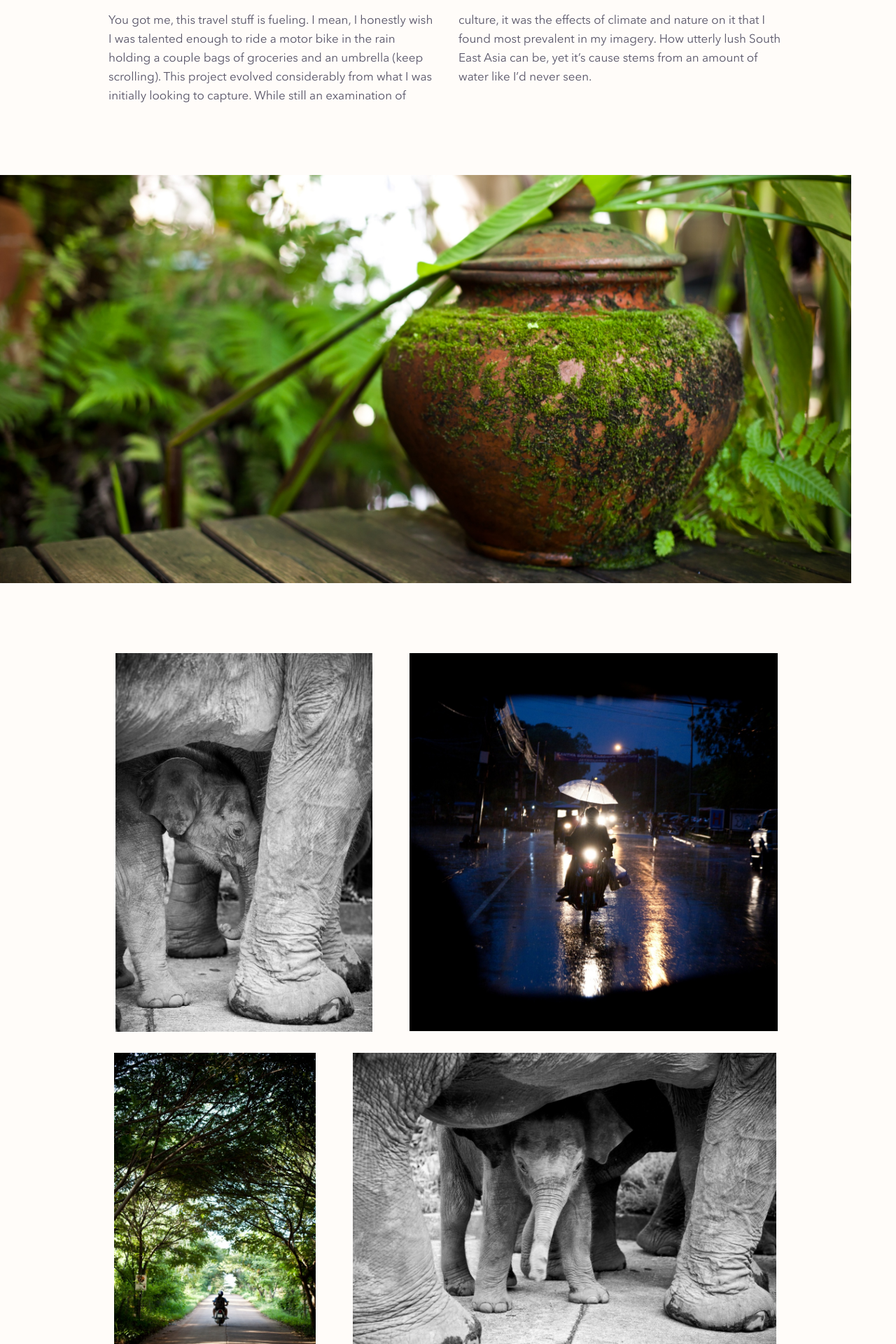
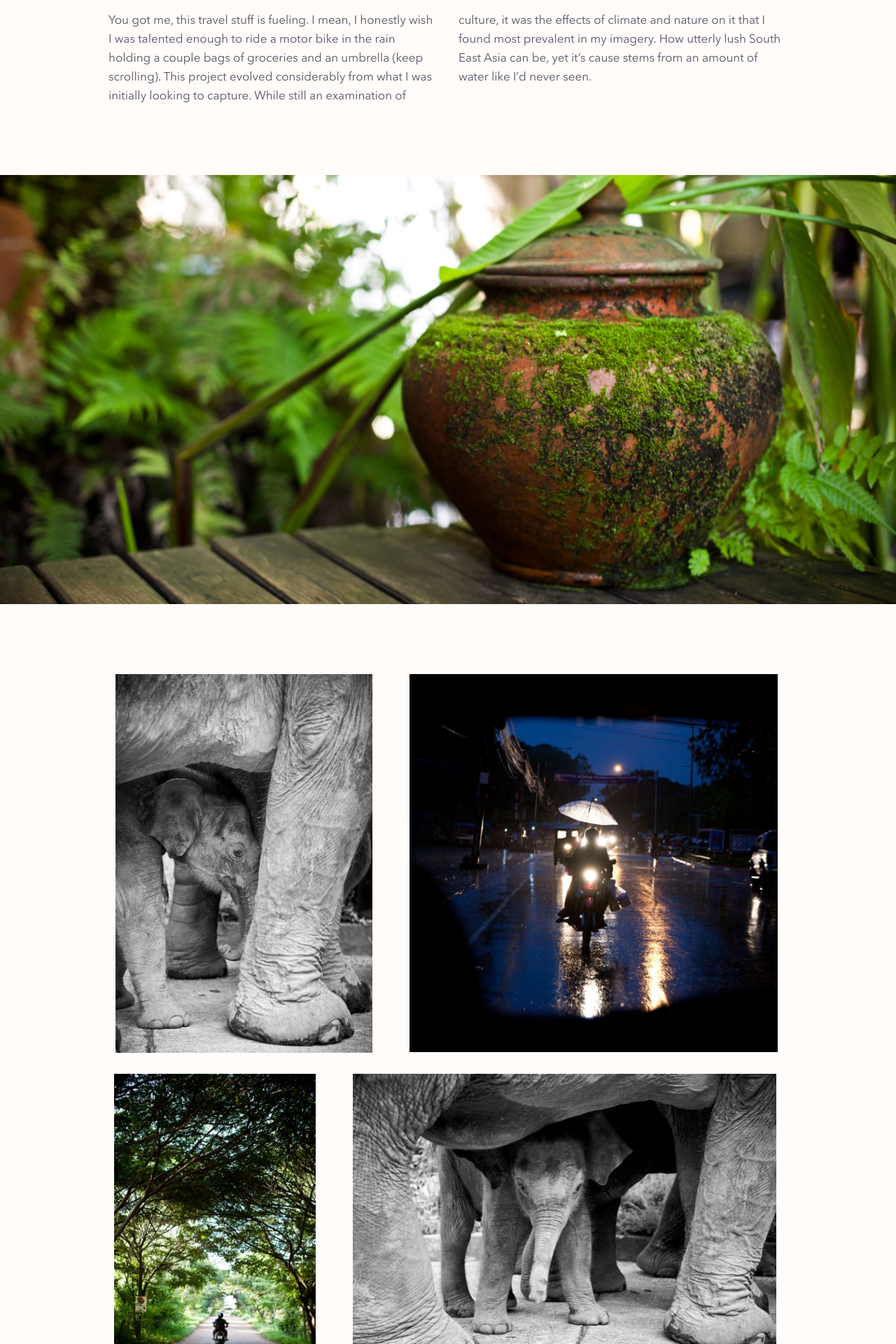
Before and after one commit to jessbottali/jessicabottali.com, a Jekyll site: the page built from projects/south-east-asia/index.html, in a window 1280 px wide. Shown: the part 322-2242 px from the top of the page at 70% size. Built offline with Jekyll 4.4.1, drawn with Linux system fonts in a browser that asks for light colours; comment, search, counter and statistics services are not loaded.

Commit message:
added w100 to full width img class type

```diff
--- a/projects/south-east-asia/index.html
+++ b/projects/south-east-asia/index.html
@@ -13,7 +13,7 @@ title: "South East Asia"
   wish I was talented enough to ride a motor bike in the rain holding a couple bags of groceries and an umbrella (keep scrolling). This project evolved considerably from what I was initially looking to capture. While still an examination of culture, it was the effects of climate and nature on it that I found most prevalent in my imagery. How utterly lush South East Asia can be, yet it’s cause stems from an amount of water like I’d never seen.
   </div>
 </article>
-<img src="./images/thai-1@2x.jpg" class="ProjectImage full" />
+<img src="./images/thai-1@2x.jpg" class="ProjectImage full w100" />
 <div class="Container">
   <div class="Grid gutters">
     <div class="Grid-cell u-5of12">
@@ -32,11 +32,11 @@ title: "South East Asia"
     </div>
   </div>
 </div>
-<img src="./images/thai-6@2x.jpg" class="ProjectImage full border" />
+<img src="./images/thai-6@2x.jpg" class="ProjectImage full w100" />
 <div class="Container">
   <div class="Grid gutters">
     <div class="Grid-cell u-4of12">
-      <img src="./images/thai-7@2x.jpg" class="ProjectImage border" />
+      <img src="./images/thai-7@2x.jpg" class="ProjectImage" />
     </div>
     <div class="Grid-cell u-4of12">
       <img src="./images/thai-8@2x.jpg" class="ProjectImage" />
@@ -46,11 +46,11 @@ title: "South East Asia"
     </div>
   </div>
 </div>
-<img src="./images/thai-10@2x.jpg" class="ProjectImage full border" />
+<img src="./images/thai-10@2x.jpg" class="ProjectImage full w100" />
 <div class="Container">
   <div class="Grid gutters">
     <div class="Grid-cell u-8of12">
-      <img src="./images/thai-11@2x.jpg" class="ProjectImage border" />
+      <img src="./images/thai-11@2x.jpg" class="ProjectImage" />
     </div>
     <div class="Grid-cell u-4of12">
       <img src="./images/thai-12@2x.jpg" class="ProjectImage" />
```
